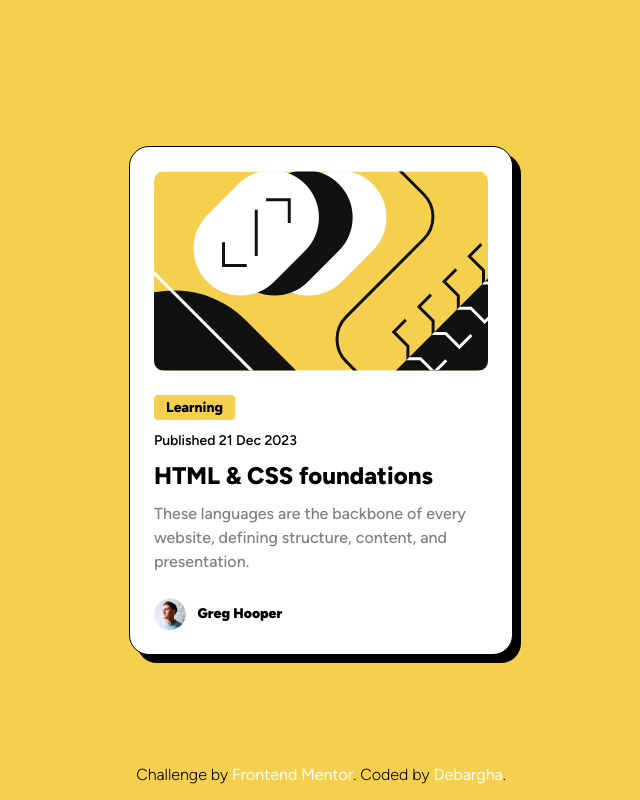
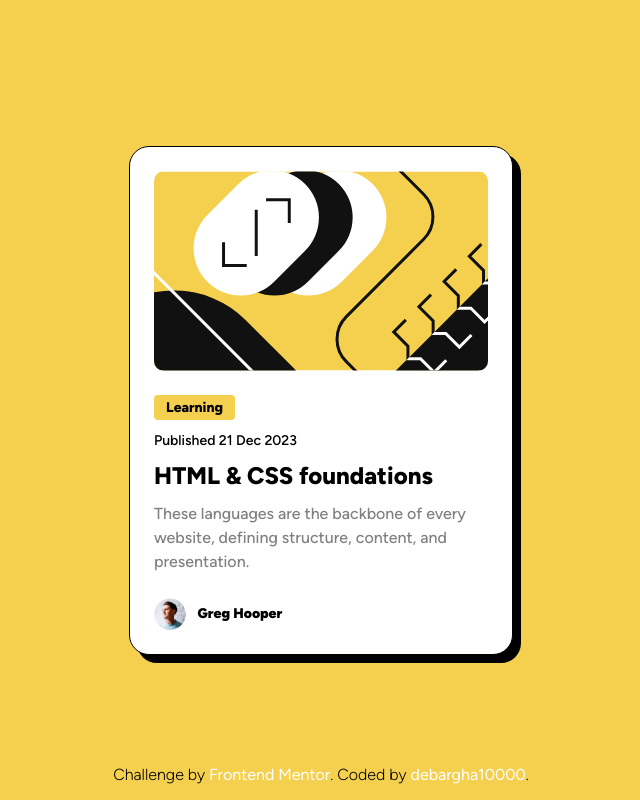
Before and after one commit to debargha10000/blog-preview-card-main, a plain HTML site: page index.html in a window 1280 px wide. Shown: the whole page, without its empty margins (319-959 px from the left). Drawn offline with Linux system fonts and the light colour scheme.

Commit message:
changed name

```diff
--- a/index.html
+++ b/index.html
@@ -49,7 +49,7 @@
 
   <div class="attribution">
     Challenge by <a href="https://www.frontendmentor.io?ref=challenge" target="_blank">Frontend Mentor</a>.
-    Coded by <a href="https://www.frontendmentor.io/profile/debargha10000" target="_blank">Debargha</a>.
+    Coded by <a href="https://www.frontendmentor.io/profile/debargha10000" target="_blank">debargha10000</a>.
   </div>
 </body>
 </html>
```
